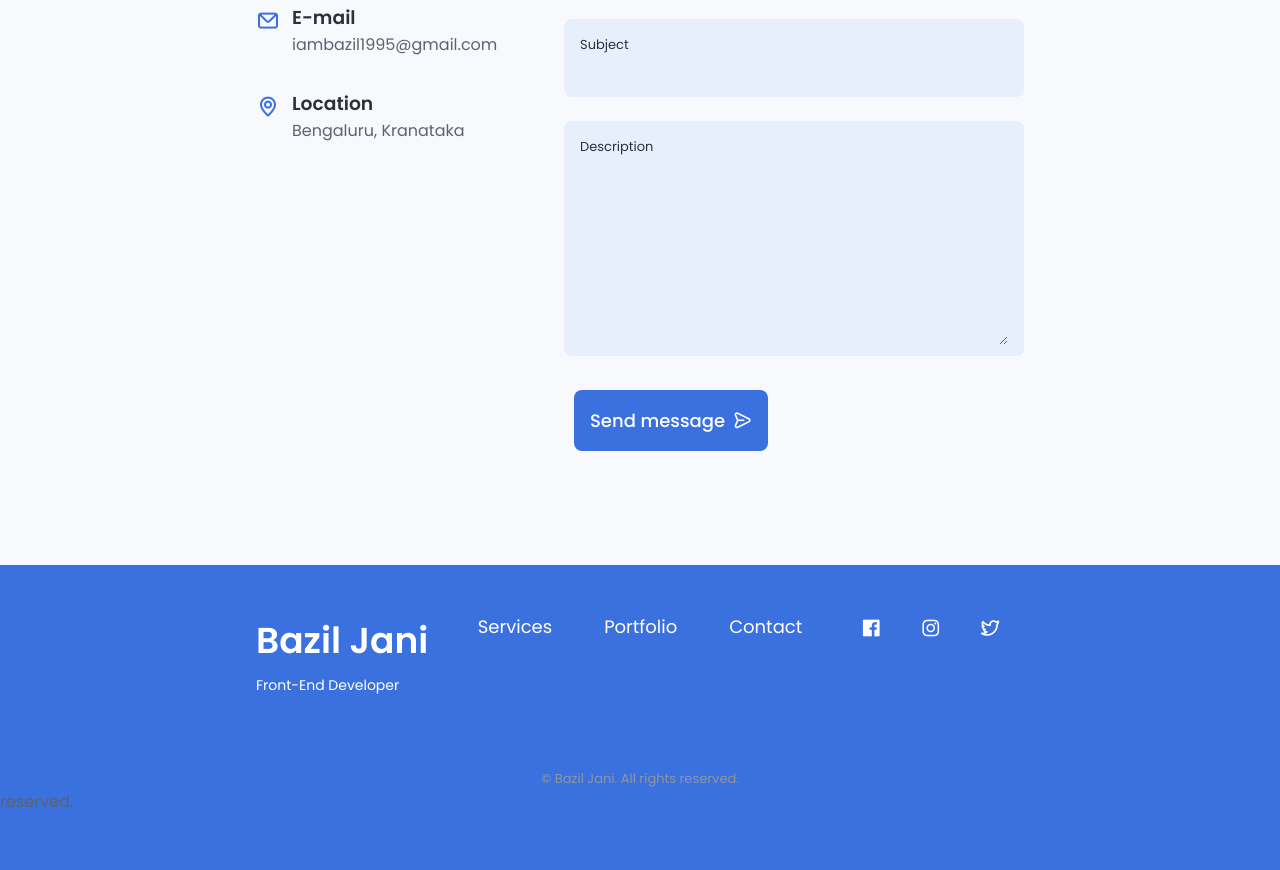
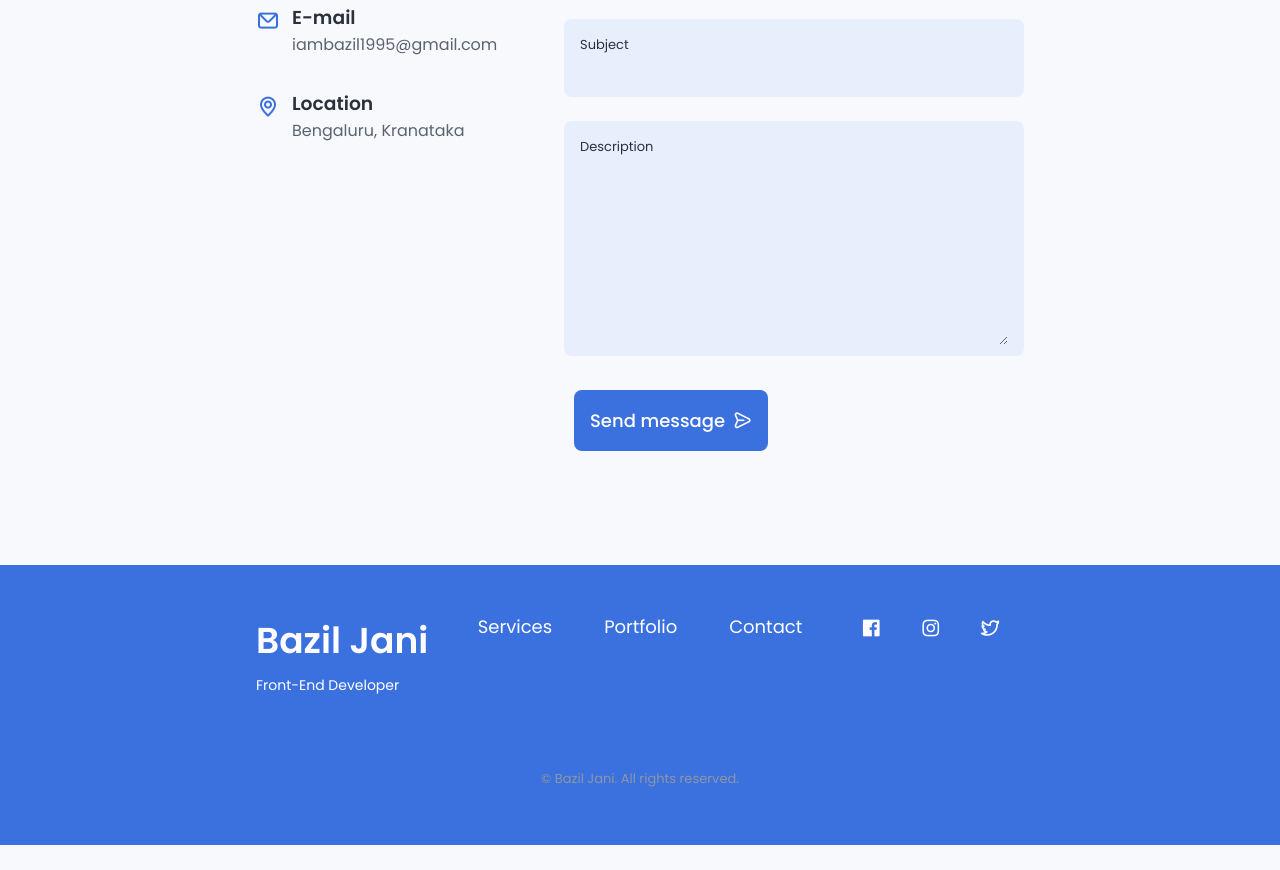
Before and after one commit to baziljani/Personal-_Portfolio, a plain HTML site: page index.html in a window 1280 px wide. Shown: the part 4951-5821 px from the top of the page. After the commit the page ends 5796 px from the top, so only its background shows below. Drawn offline with nearby package versions, Linux system fonts and the light colour scheme.

Commit message:
Update index.html

```diff
--- a/index.html
+++ b/index.html
@@ -1110,7 +1110,6 @@
                     </div>
                 </div>
                 <p class="footer__copy">&#169; Bazil Jani. All rights reserved.</p>
-                    reserved.</p>
             </div>
         </footer>
 
```
